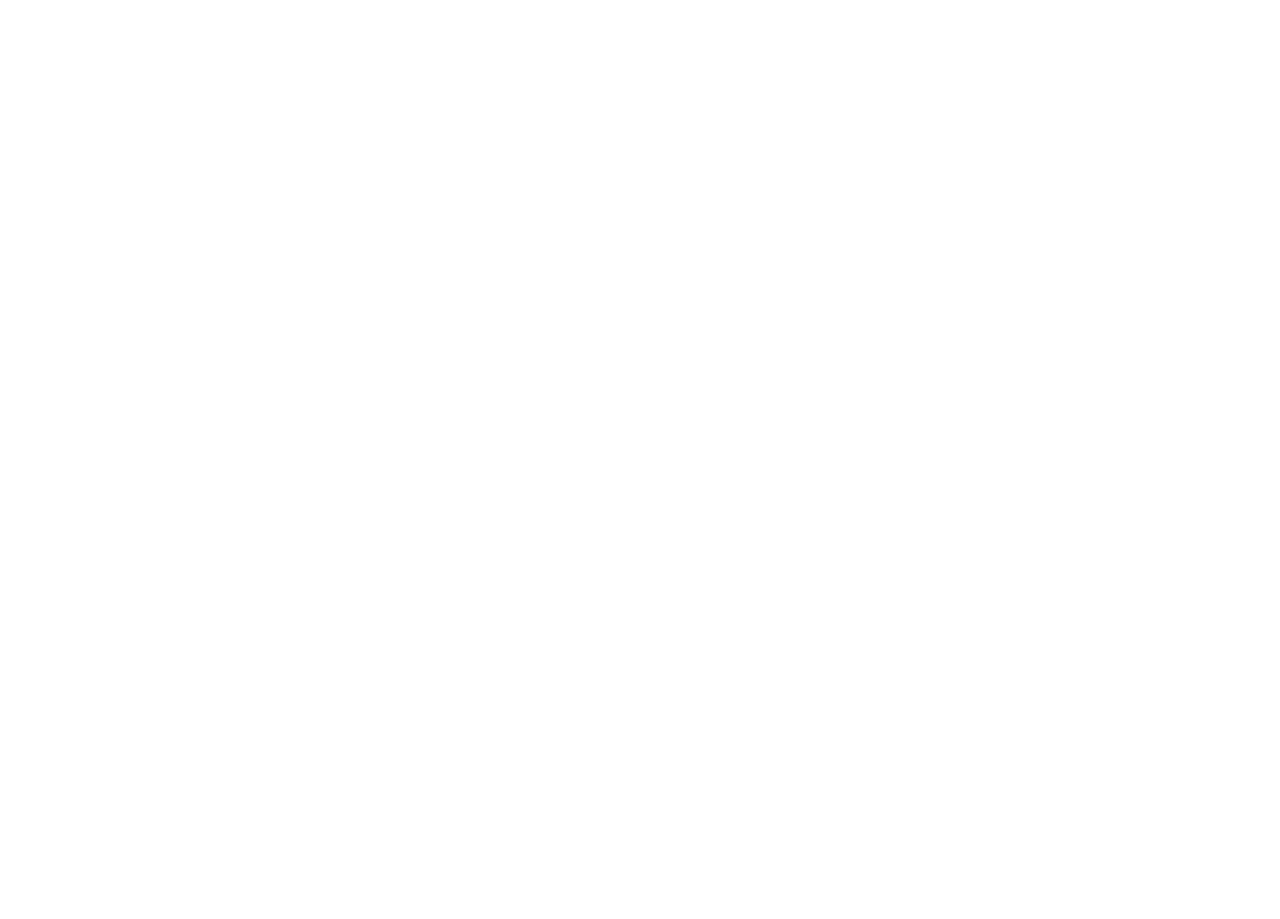
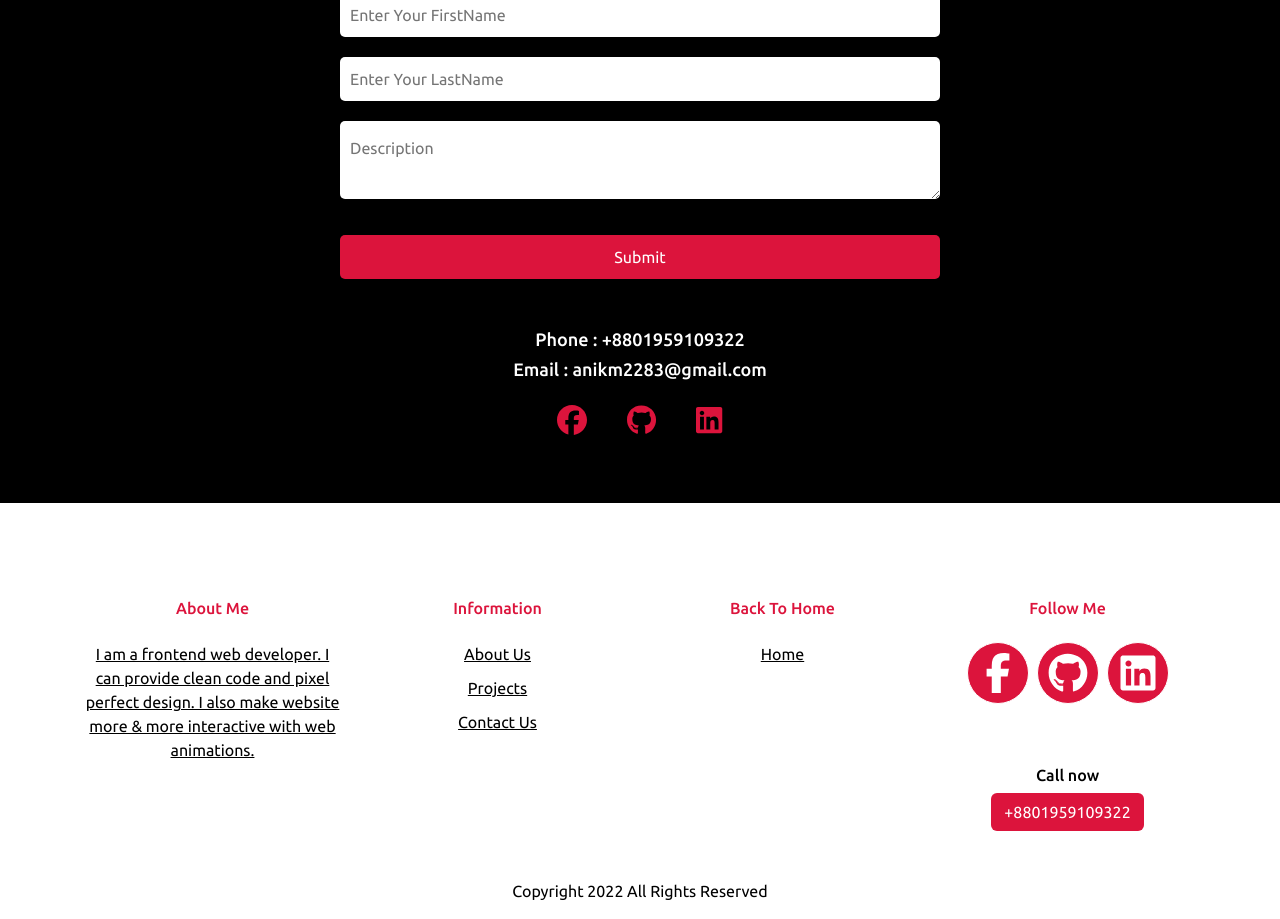
Before and after one commit to mehedi-hasan-anik/new_portfolio, a React (Create React App) app: page / in a window 1280 px wide. Shown: the part 5441-6360 px from the top of the page. Before the commit the page ends 5174 px from the top, so only its background shows below. Built offline with nearby package versions, Linux system fonts and the light colour scheme.

Commit message:
Added footer

```diff
--- a/package.json
+++ b/package.json
@@ -3,6 +3,10 @@
   "version": "0.1.0",
   "private": true,
   "dependencies": {
+    "@fortawesome/fontawesome-svg-core": "^6.2.0",
+    "@fortawesome/free-brands-svg-icons": "^6.2.0",
+    "@fortawesome/free-solid-svg-icons": "^6.2.0",
+    "@fortawesome/react-fontawesome": "^0.2.0",
     "@testing-library/jest-dom": "^5.16.5",
     "@testing-library/react": "^13.4.0",
     "@testing-library/user-event": "^13.5.0",
--- a/public/index.html
+++ b/public/index.html
@@ -56,5 +56,9 @@
       integrity="sha384-u1OknCvxWvY5kfmNBILK2hRnQC3Pr17a+RTT6rIHI7NnikvbZlHgTPOOmMi466C8"
       crossorigin="anonymous"
     ></script>
+    <script
+      src="https://kit.fontawesome.com/ae1a4b32a5.js"
+      crossorigin="anonymous"
+    ></script>
   </body>
 </html>
--- /dev/null
+++ b/src/components/Footer/Footer.styles.css
@@ -0,0 +1,22 @@
+.footer-area {
+  color: black;
+}
+
+.footer-area li {
+  padding-bottom: 10px;
+  color: black;
+}
+
+.social-media .icon {
+  height: 40px;
+  width: 40px;
+  background-color: crimson;
+  color: white;
+  border-radius: 50%;
+  border: 1px solid #fff;
+  padding: 10px;
+}
+.social-media .active-icon {
+  background-color: crimson;
+  color: white;
+}
--- /dev/null
+++ b/src/components/Footer/index.jsx
@@ -0,0 +1,74 @@
+import {
+  faFacebookF,
+  faGithub,
+  faLinkedin,
+} from "@fortawesome/free-brands-svg-icons";
+import { FontAwesomeIcon } from "@fortawesome/react-fontawesome";
+import React from "react";
+import FooterCol from "../FooterCol/index";
+import "./Footer.styles.css";
+
+const Footer = () => {
+  const About = [
+    {
+      name: "I am a frontend web developer. I can provide clean code and pixel perfect design. I also make website more & more interactive with web animations.",
+    },
+  ];
+  const ourAddress = [
+    // {name: "H#000(0th Floor), Road #00, new DOHS, Mohakhali, Dhaka, Bangladesh" , link: "//google.com/map"},
+    // {name: "" , link: "//google.com/map"},
+  ];
+  const Home = [{ name: "Home", link: "/home" }];
+  const information = [
+    { name: "About Us", link: "/about" },
+    { name: "Projects", link: "/project" },
+    { name: "Contact Us", link: "/contact" },
+  ];
+  return (
+    <footer className="footer-area clear-both">
+      <div className="container pt-5">
+        <div className="row py-5">
+          <FooterCol key={1} menuTitle={"About Me"} menuItems={About} />
+          <FooterCol key={2} menuTitle=" Information" menuItems={information} />
+          <FooterCol key={3} menuTitle="Back To Home" menuItems={Home} />
+          <FooterCol key={4} menuTitle="Follow Me" menuItems={ourAddress}>
+            <ul className="social-media list-inline">
+              <li className="list-inline-item">
+                <a href="https://www.facebook.com/anik.ahamed.908/">
+                  <FontAwesomeIcon
+                    className="icon active-icon"
+                    icon={faFacebookF}
+                  />
+                </a>
+              </li>
+              <li className="list-inline-item">
+                <a href="https://github.com/mehedi-hasan-anik">
+                  <FontAwesomeIcon className="icon" icon={faGithub} />
+                </a>
+              </li>
+              <li className="list-inline-item">
+                <a href="https://www.linkedin.com/in/anik-hasan-051072211/">
+                  <FontAwesomeIcon className="icon" icon={faLinkedin} />
+                </a>
+              </li>
+            </ul>
+            <div className="mt-5">
+              <h6>Call now</h6>
+              <button
+                className="btn"
+                style={{ background: "crimson", color: "#fff" }}
+              >
+                +8801959109322
+              </button>
+            </div>
+          </FooterCol>
+        </div>
+        <div className="copyRight text-center">
+          <p>Copyright {new Date().getFullYear()} All Rights Reserved</p>
+        </div>
+      </div>
+    </footer>
+  );
+};
+
+export default Footer;
--- /dev/null
+++ b/src/components/FooterCol/index.jsx
@@ -0,0 +1,25 @@
+import React from "react";
+import { Link } from "react-router-dom";
+// import "./FooterCol.css";
+
+const FooterCol = (props) => {
+  return (
+    <div className="col-md-3">
+      <h6 className="" style={{ color: "crimson" }}>
+        {props.menuTitle ? props.menuTitle : " "}
+      </h6>
+      <ul className="list-unstyled mt-4">
+        {props.menuItems.map((item, index) => (
+          <li key={index}>
+            <Link to={item.link} className="" style={{ color: "black" }}>
+              {item.name}
+            </Link>
+          </li>
+        ))}
+      </ul>
+      {props.children && props.children}
+    </div>
+  );
+};
+
+export default FooterCol;
--- a/src/pages/Contact/Contact.styles.css
+++ b/src/pages/Contact/Contact.styles.css
@@ -0,0 +1,59 @@
+.contact_wrapper {
+  background: black;
+  padding: 50px 0px;
+  color: white;
+}
+
+.form-area {
+  padding: 30px;
+  padding-top: 50px;
+}
+.inner-form-area {
+  max-width: 600px;
+  width: 100%;
+  margin: 0 auto;
+  text-align: center;
+}
+.inner-form-area input {
+  padding: 10px 10px;
+  margin-bottom: 20px;
+  width: 100%;
+  border-radius: 5px;
+  border: none;
+}
+.inner-form-area textarea {
+  padding: 15px 10px;
+  margin-bottom: 30px;
+  width: 100%;
+  border-radius: 5px;
+  border: none;
+}
+.phone-email-area {
+  margin: 0 auto;
+  text-align: center;
+}
+.phone-email-area h4 {
+  font-size: 18px;
+}
+
+.follow-area {
+}
+.inner-follow-area {
+  max-width: 300px;
+  width: 100%;
+  margin: 0 auto;
+}
+.inner-follow-area ul {
+  margin: 0;
+  padding: 0;
+}
+
+.inner-follow-area ul li {
+  list-style: none;
+  display: inline-block;
+  padding: 10px 20px;
+}
+.inner-follow-area ul li a {
+  font-size: 30px;
+  color: crimson;
+}
--- a/src/pages/Contact/index.jsx
+++ b/src/pages/Contact/index.jsx
@@ -1,10 +1,85 @@
+import {
+  faFacebook,
+  faGithub,
+  faLinkedin,
+} from "@fortawesome/free-brands-svg-icons";
+import { FontAwesomeIcon } from "@fortawesome/react-fontawesome";
 import React from "react";
+import Tittle from "../../components/Tittle";
 import "./Contact.styles.css";
 
 const Contact = () => {
   return (
-    <div>
-      <h1>Contact</h1>
+    <div className="contact_wrapper">
+      <Tittle title="Contact Me" sub_title="who i am" color="white" />
+      <div className="form-area ">
+        <div className="inner-form-area ">
+          <form
+            action="https://formcarry.com/s/JPbGpbi0qPn"
+            method="POST"
+            accept-charset="UTF-8"
+          >
+            <input type="email" name="email" placeholder="Enter Your Email" />
+            <br />
+            <input
+              type="text"
+              name="firstName"
+              placeholder="Enter Your FirstName"
+            />
+            <br />
+            <input
+              type="text"
+              name="lastName"
+              placeholder="Enter Your LastName"
+            />
+            <br />
+            <textarea
+              type="text"
+              name="lastName"
+              placeholder="Description"
+            ></textarea>
+            <br />
+            <input
+              type="submit"
+              style={{ background: "crimson", color: "white" }}
+            />
+          </form>
+        </div>
+      </div>
+      <div className="phone-email">
+        <div className="row phone-email-area">
+          <div className="col-md-12">
+            <h4>Phone : +8801959109322</h4>
+          </div>
+          <div className="col-md-12">
+            <h4>Email : anikm2283@gmail.com</h4>
+          </div>
+        </div>
+      </div>
+      <div className="follow-area">
+        <div className="inner-follow-area">
+          <ul>
+            <li>
+              {" "}
+              <a href="https://www.facebook.com/anik.ahamed.908/">
+                <FontAwesomeIcon icon={faFacebook} />
+              </a>{" "}
+            </li>
+            <li>
+              {" "}
+              <a href="https://github.com/mehedi-hasan-anik">
+                <FontAwesomeIcon icon={faGithub} />
+              </a>{" "}
+            </li>
+            <li>
+              {" "}
+              <a href="https://www.linkedin.com/in/anik-hasan-051072211/">
+                <FontAwesomeIcon icon={faLinkedin} />
+              </a>{" "}
+            </li>
+          </ul>
+        </div>
+      </div>
     </div>
   );
 };
--- a/src/pages/Home/index.jsx
+++ b/src/pages/Home/index.jsx
@@ -1,8 +1,10 @@
 import React from "react";
+import Footer from "../../components/Footer";
 import Header from "../../components/Header";
 import Hero from "../../components/Hero";
 import About from "../../pages/About";
 import Blog from "../Blog";
+import Contact from "../Contact";
 import Project from "../Project";
 import Resume from "../Resume";
 import Skill from "../Skill";
@@ -18,6 +20,8 @@
       <Blog />
       <Project />
       <Skill />
+      <Contact />
+      <Footer />
     </div>
   );
 };
```
Also changed, not shown: src/components/FooterCol/FooterCol.styles.css (added), 1 other file (tests, documents, lock files or other folders).
